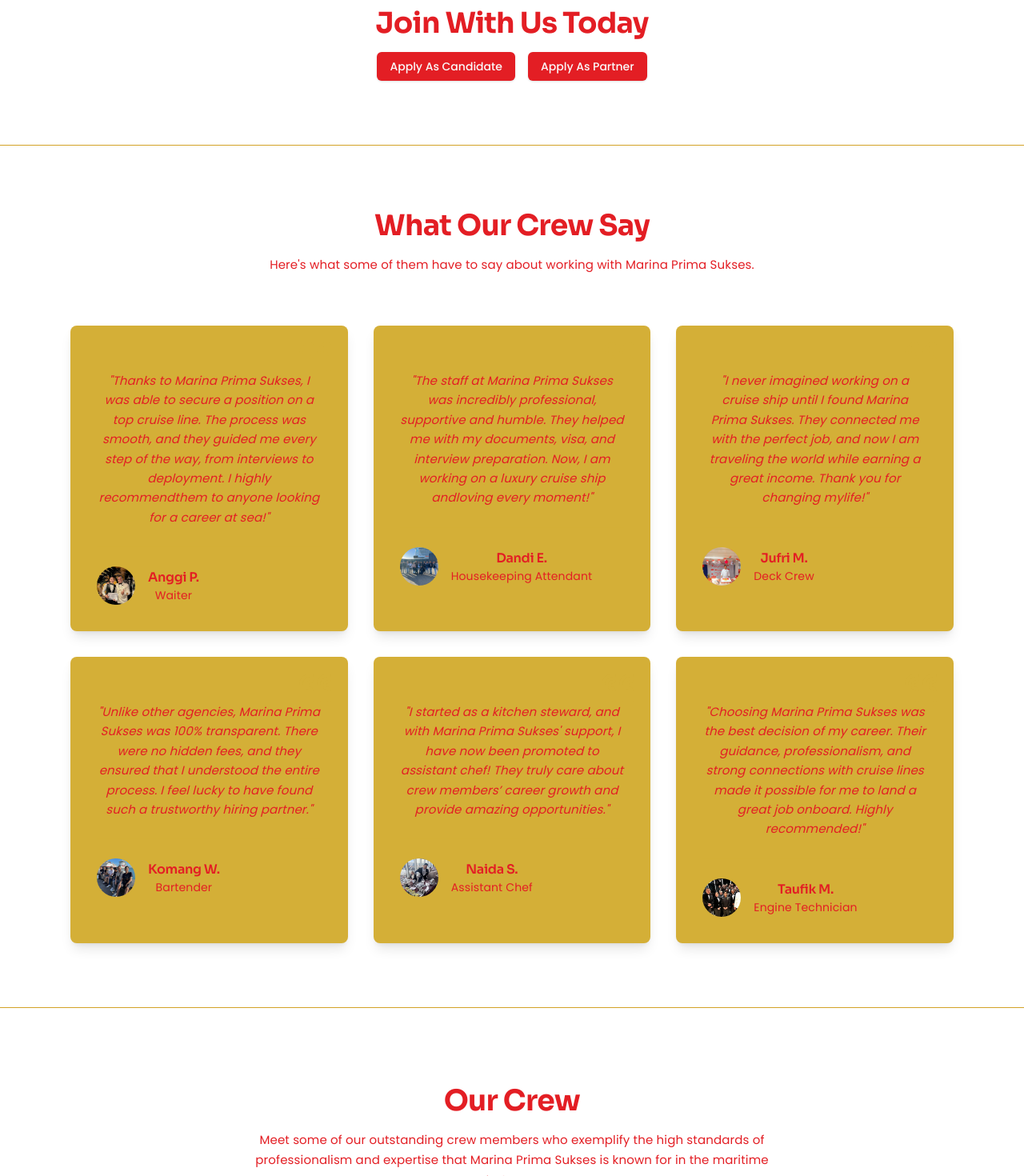
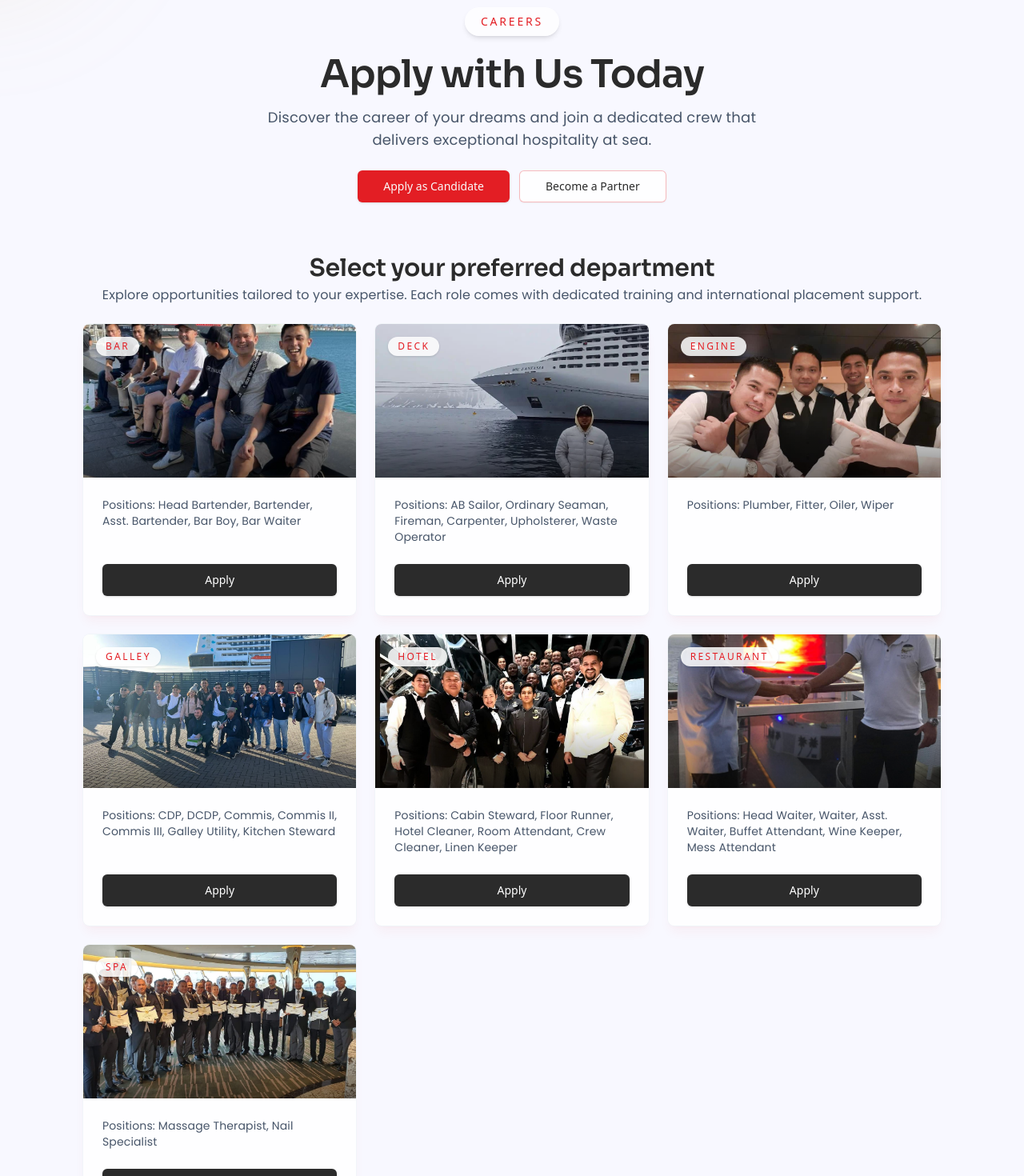
Before and after one commit to jonfry1175/ccc, a Next.js app: page /apply-now in a window 1280 px wide. Shown: the part 140-1610 px from the top of the page at 80% size. Built offline with nearby package versions, Linux system fonts and the light colour scheme.

Commit message:
feat: Enhance ApplyPage with department selection and improved layout

```diff
--- a/src/components/organism/ApplyPage/index.tsx
+++ b/src/components/organism/ApplyPage/index.tsx
@@ -2,12 +2,54 @@
 
 import Footer from "@/components/atoms/Footer";
 import Navbar from "@/components/atoms/Navbar";
-import TestimonialCrew from "@/components/molecules/ApplyPage/TestimonialCrew";
-import Crew from "@/components/molecules/Homepage/Crew";
-
 import { Button } from "@/components/ui/button";
+import { Card, CardContent } from "@/components/ui/card";
+import Image from "next/image";
 import Link from "next/link";
 import { motion } from "framer-motion";
+
+const departments = [
+  {
+    name: "Bar",
+    description:
+      "Positions: Head Bartender, Bartender, Asst. Bartender, Bar Boy, Bar Waiter",
+    image: "/images/crew/4.jpeg"
+  },
+  {
+    name: "Deck",
+    description:
+      "Positions: AB Sailor, Ordinary Seaman, Fireman, Carpenter, Upholsterer, Waste Operator",
+    image: "/images/crew/10.jpeg"
+  },
+  {
+    name: "Engine",
+    description: "Positions: Plumber, Fitter, Oiler, Wiper",
+    image: "/images/crew/8.jpeg"
+  },
+  {
+    name: "Galley",
+    description:
+      "Positions: CDP, DCDP, Commis, Commis II, Commis III, Galley Utility, Kitchen Steward",
+    image: "/images/crew/2.jpeg"
+  },
+  {
+    name: "Hotel",
+    description:
+      "Positions: Cabin Steward, Floor Runner, Hotel Cleaner, Room Attendant, Crew Cleaner, Linen Keeper",
+    image: "/images/crew/6.jpeg"
+  },
+  {
+    name: "Restaurant",
+    description:
+      "Positions: Head Waiter, Waiter, Asst. Waiter, Buffet Attendant, Wine Keeper, Mess Attendant",
+    image: "/images/crew/12.jpeg"
+  },
+  {
+    name: "Spa",
+    description: "Positions: Massage Therapist, Nail Specialist",
+    image: "/images/crew/14.jpeg"
+  }
+];
 
 export default function ApplyPage() {
   return (
@@ -16,68 +58,116 @@
       initial={{ opacity: 0 }}
       animate={{ opacity: 1 }}
       exit={{ opacity: 0 }}
-      className="min-h-screen w-full overflow-y-auto"
+      className="relative min-h-screen w-full overflow-hidden bg-offWhite"
     >
-      {/* Navbar */}
+      <div
+        aria-hidden
+        className="pointer-events-none absolute -top-40 -left-40 h-80 w-80 rounded-full bg-gradient-to-br from-primaryRed/20 via-primaryGold/10 to-transparent blur-3xl"
+      />
+      <div
+        aria-hidden
+        className="pointer-events-none absolute bottom-10 right-[-10rem] h-96 w-96 rounded-full bg-gradient-to-tr from-primaryGold/20 via-primaryRed/10 to-transparent blur-3xl"
+      />
+
       <motion.section
-        initial={{ y: -50, opacity: 0 }}
+        initial={{ y: -30, opacity: 0 }}
         animate={{ y: 0, opacity: 1 }}
         transition={{ delay: 0.1 }}
       >
         <Navbar />
       </motion.section>
 
-      {/* Content */}
-      <main className="text-center">
-        <motion.div
-          initial={{ y: -50, opacity: 0 }}
+      <main className="relative mx-auto flex w-full max-w-6xl flex-col gap-16 px-4 pb-20 pt-12 text-center md:px-10 md:pb-28 md:pt-20">
+        <motion.section
+          initial={{ y: -40, opacity: 0 }}
           animate={{ y: 0, opacity: 1 }}
           transition={{ delay: 0.2 }}
-          className="space-y-4 py-16 md:py-20"
+          className="flex flex-col items-center gap-6"
         >
-          <div>
-            <h1 className="text-primaryRed text-4xl">Join With Us Today</h1>
+          <span className="inline-flex items-center rounded-full bg-white/70 px-5 py-2 text-sm font-medium uppercase tracking-[0.2em] text-primaryRed shadow-md backdrop-blur">
+            Careers
+          </span>
+          <div className="space-y-4">
+            <h1 className="text-3xl font-semibold text-darkGray md:text-5xl">
+              Apply with Us Today
+            </h1>
+            <p className="mx-auto max-w-2xl text-base text-slate-600 md:text-lg">
+              Discover the career of your dreams and join a dedicated crew that
+              delivers exceptional hospitality at sea.
+            </p>
           </div>
-          <div className="flex justify-center gap-4">
-            <Button>
-              <Link href={"/apply-now/candidate"}>Apply As Candidate</Link>
+          <div className="flex flex-wrap items-center justify-center gap-3">
+            <Button asChild size="lg" className="bg-primaryRed hover:bg-primaryRed/90">
+              <Link href="/apply-now/candidate">Apply as Candidate</Link>
             </Button>
-            <Button>
-              <Link href={"/apply-now/partner"}>Apply As Partner</Link>
+            <Button
+              asChild
+              size="lg"
+              variant="outline"
+              className="border-primaryRed/30 bg-white/80 text-darkGray shadow-sm backdrop-blur hover:border-primaryRed hover:bg-white"
+            >
+              <Link href="/apply-now/partner">Become a Partner</Link>
             </Button>
           </div>
-        </motion.div>
-        <motion.hr
-          initial={{ width: 0 }}
-          animate={{ width: "100%" }}
-          transition={{ delay: 0.3, duration: 0.5 }}
-        />
-        <motion.div
-          initial={{ y: -50, opacity: 0 }}
+        </motion.section>
+
+        <motion.section
+          initial={{ y: 40, opacity: 0 }}
           animate={{ y: 0, opacity: 1 }}
-          transition={{ delay: 0.4 }}
+          transition={{ delay: 0.3 }}
+          className="space-y-6"
         >
-          <TestimonialCrew />
-        </motion.div>
-        <motion.hr
-          initial={{ width: 0 }}
-          animate={{ width: "100%" }}
-          transition={{ delay: 0.5, duration: 0.5 }}
-        />
-        <motion.div
-          initial={{ y: -50, opacity: 0 }}
-          animate={{ y: 0, opacity: 1 }}
-          transition={{ delay: 0.6 }}
-        >
-          <Crew />
-        </motion.div>
+          <div className="space-y-1">
+            <h2 className="text-2xl font-semibold text-darkGray md:text-3xl">
+              Select your preferred department
+            </h2>
+            <p className="text-sm text-slate-600 md:text-base">
+              Explore opportunities tailored to your expertise. Each role comes
+              with dedicated training and international placement support.
+            </p>
+          </div>
+
+          <div className="grid gap-6 sm:grid-cols-2 xl:grid-cols-3">
+            {departments.map((department) => (
+              <Card
+                key={department.name}
+                className="group flex h-full flex-col overflow-hidden border-none bg-white/90 text-left shadow-lg shadow-primaryRed/5 ring-1 ring-slate-100 transition duration-300 hover:-translate-y-1 hover:shadow-2xl hover:ring-primaryRed/30"
+              >
+                <div className="relative h-48 w-full overflow-hidden">
+                  <Image
+                    src={department.image}
+                    alt={department.name}
+                    fill
+                    className="object-cover transition duration-500 group-hover:scale-105"
+                    sizes="(max-width: 640px) 100vw, (max-width: 1024px) 50vw, 33vw"
+                  />
+                  <div className="absolute inset-x-0 bottom-0 h-20 bg-gradient-to-t from-black/50 to-transparent" />
+                  <span className="absolute left-4 top-4 rounded-full bg-white/85 px-3 py-1 text-xs font-medium uppercase tracking-[0.2em] text-primaryRed shadow">
+                    {department.name}
+                  </span>
+                </div>
+                <CardContent className="flex flex-1 flex-col gap-6 p-6">
+                  <p className="text-sm text-slate-600">
+                    {department.description}
+                  </p>
+                  <Button
+                    asChild
+                    size="lg"
+                    className="mt-auto w-full bg-darkGray text-white hover:bg-darkGray/90"
+                  >
+                    <Link href="/apply-now/candidate">Apply</Link>
+                  </Button>
+                </CardContent>
+              </Card>
+            ))}
+          </div>
+        </motion.section>
       </main>
 
-      {/* Footer */}
       <motion.section
-        initial={{ y: -50, opacity: 0 }}
+        initial={{ y: 30, opacity: 0 }}
         animate={{ y: 0, opacity: 1 }}
-        transition={{ delay: 0.7 }}
+        transition={{ delay: 0.4 }}
       >
         <Footer />
       </motion.section>
```
